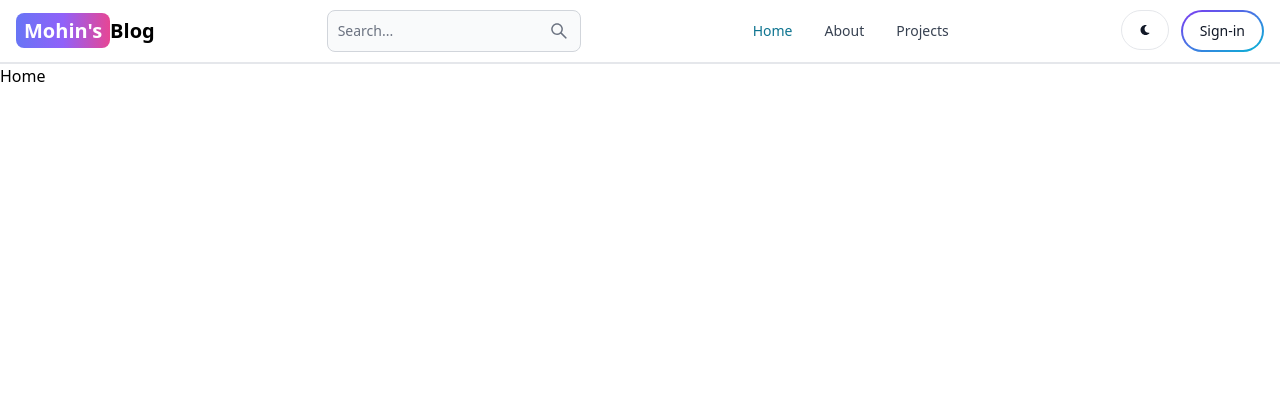
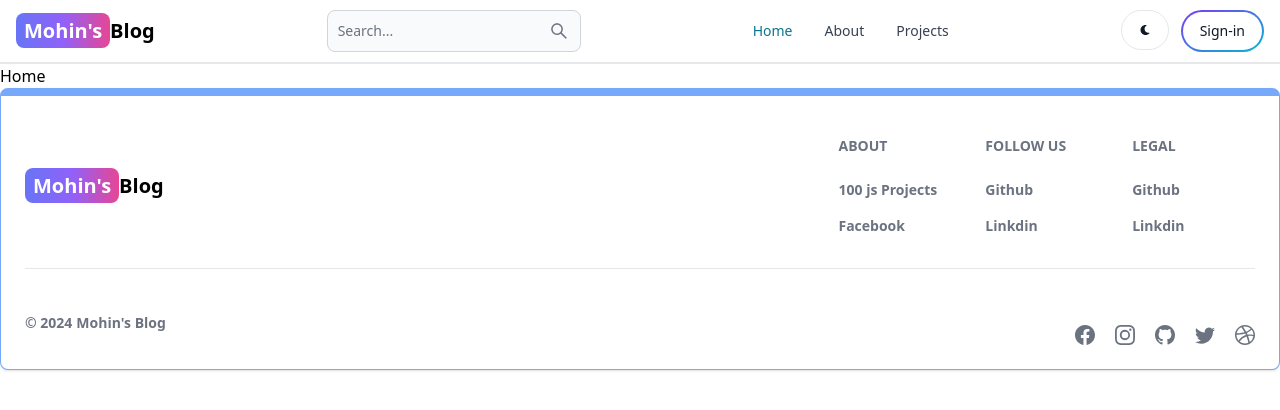
Before and after one commit to ramohin1236/mern-blog, a React (Vite) app in the folder Client/: page / in a window 1280 px wide. Shown: the top 410 px of the page. Built offline with nearby package versions, Linux system fonts and the light colour scheme.

Commit message:
create the footer page

```diff
--- a/Client/src/App.jsx
+++ b/Client/src/App.jsx
@@ -6,6 +6,8 @@
 import Dashboard from './Pages/Dashboard'
 import Projects from './Pages/Projects'
 import Headers from './Components/Headers';
+import FooterComponent from './Components/FooterComponent'
+
 
 
 function App() {
@@ -22,6 +24,7 @@
              <Route path='/dashboard' element={<Dashboard/>}/>
              <Route path='/project' element={<Projects/>}/>
           </Routes>
+    <FooterComponent/>
    </BrowserRouter>
   )
 }
--- /dev/null
+++ b/Client/src/Components/FooterComponent.jsx
@@ -0,0 +1,89 @@
+/* eslint-disable react/no-unescaped-entities */
+import { Footer } from "flowbite-react"
+import { Link } from "react-router-dom"
+import {BsFacebook, BsInstagram, BsTwitter, BsGithub, BsDribbble} from 'react-icons/bs'
+const FooterComponent = () => {
+  return (
+    <Footer container  className="text-6xl font-bold border border-t-8 border-blue-400">
+        <div className="w-full max-w-7xl mx-auto ">
+             <div className="grid w-full justify-between sm:flex md:grid-cols-1">
+                 <div className="mt-5">
+                 <Link to='/' className="self-center whitespace-nowrap text-lg sm:text-xl font-semibold text-black">
+          <span className="px-2 py-1 bg-gradient-to-r from-indigo-500 via-purple-500 to-pink-500 rounded-lg text-white">Mohin's</span>Blog
+        </Link>
+                 </div>
+                 <div className="grid gird-cols-2 gap-8 sm:mt-4 sm:grid-cols-3 sm:gap-6">
+                    <div>
+                    <Footer.Title title="About"/>
+                     <Footer.LinkGroup col>
+                         <Footer.Link href="https://www.somethi.com"
+                         target="_blank"
+                         rel="'noopener noreferrer"
+                         >
+                            100 js Projects
+                         </Footer.Link>
+                         <Footer.Link href="https://www.somethi.com"
+                         target="_blank"
+                         rel="'noopener noreferrer"
+                         >
+                            Facebook
+                         </Footer.Link>
+                     </Footer.LinkGroup>
+                    </div>
+
+                    <div>
+                    <Footer.Title title="Follow us"/>
+                     <Footer.LinkGroup col>
+                         <Footer.Link href="https://www.somethi.com"
+                         target="_blank"
+                         rel="'noopener noreferrer"
+                         >
+                            Github
+                         </Footer.Link>
+                         <Footer.Link href="https://www.somethi.com"
+                         target="_blank"
+                         rel="'noopener noreferrer"
+                         >
+                            Linkdin
+                         </Footer.Link>
+                     </Footer.LinkGroup>
+                    </div>
+                    <div>
+                    <Footer.Title title="Legal"/>
+                     <Footer.LinkGroup col>
+                         <Footer.Link href="https://www.somethi.com"
+                         target="_blank"
+                         rel="'noopener noreferrer"
+                         >
+                            Github
+                         </Footer.Link>
+                         <Footer.Link href="https://www.somethi.com"
+                         target="_blank"
+                         rel="'noopener noreferrer"
+                         >
+                            Linkdin
+                         </Footer.Link>
+                     </Footer.LinkGroup>
+                    </div>
+                 </div>
+             </div>
+             <Footer.Divider/>
+                <div className="w-full sm:flex sm:items-center sm:justify-between">
+                    <Footer.Copyright href="#" by="Mohin's Blog"
+                    year={new Date().getFullYear()}
+                    />
+                    <div className="flex gap-5 justify-center mt-6">
+                        <Footer.Icon href="#" icon={BsFacebook}/>
+                        <Footer.Icon href="#" icon={BsInstagram}/>
+                        <Footer.Icon href="#" icon={BsGithub}/>
+                        <Footer.Icon href="#" icon={BsTwitter}/>
+                        <Footer.Icon href="#" icon={BsDribbble}/>
+                    </div>
+                </div>
+
+        </div>
+    </Footer>
+  )
+}
+
+export default FooterComponent
```
